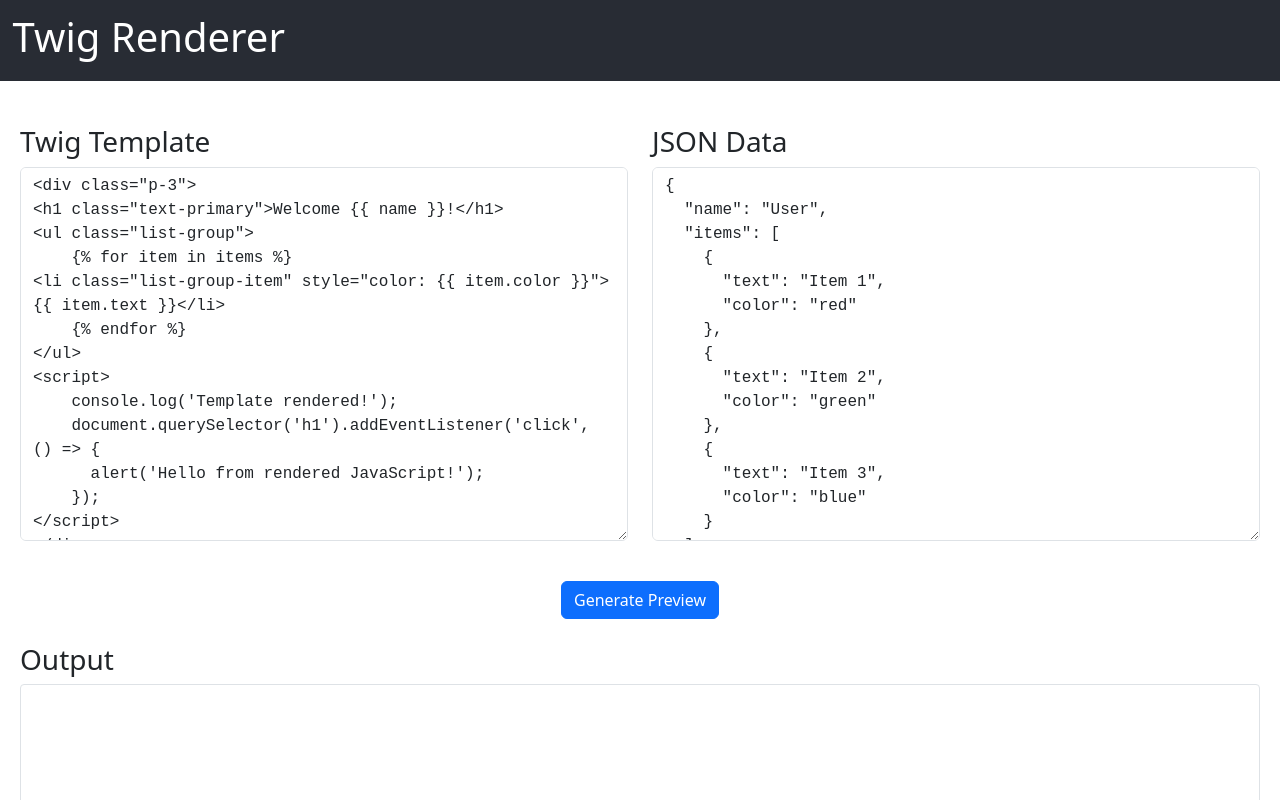
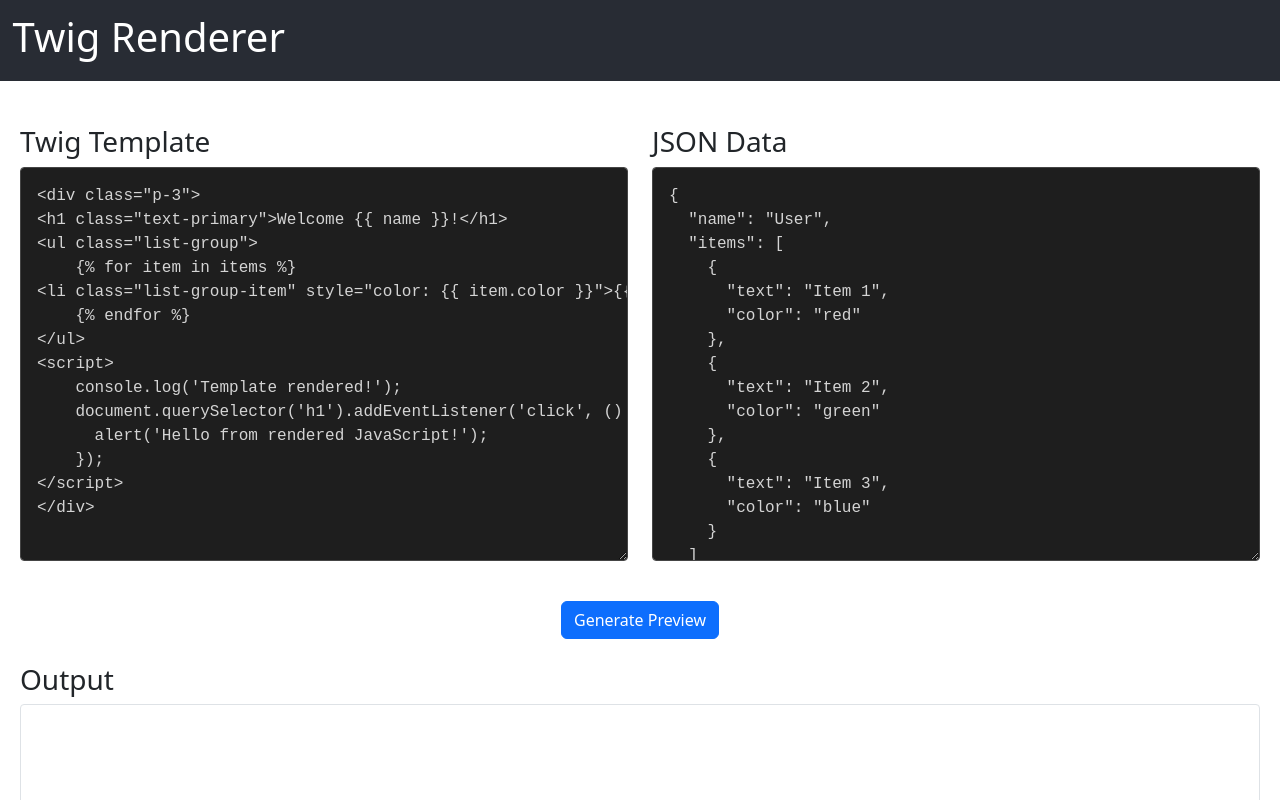
Before and after one commit to kartolab/react-twig-preview, a React (Create React App) app: page / in a window 1280 px wide. Shown: the top 800 px of the page. Built offline with nearby package versions, Linux system fonts and the light colour scheme.

Commit message:
Make inputs dark mode

```diff
--- a/src/components/TwigRenderer.css
+++ b/src/components/TwigRenderer.css
@@ -1,8 +1,20 @@
-/* Bootstrap will handle most styling */
+/* Code editor styling for the textarea */
 .template-textarea {
+    white-space: pre !important;
+    overflow-x: auto !important;
     min-height: 400px;
     width: 100%;
     margin-bottom: 1rem;
+    font-family: 'Consolas', 'Monaco', 'Courier New', monospace;
+    background-color: #1e1e1e;
+    color: #d4d4d4;
+    padding: 1rem;
+    border: 1px solid #454545;
+    border-radius: 4px;
+    line-height: 1.5;
+    tab-size: 4;
+    -moz-tab-size: 4;
+    resize: vertical;
 }
 .code-output {
     white-space: pre-wrap;
--- a/src/components/TwigRenderer.js
+++ b/src/components/TwigRenderer.js
@@ -80,6 +80,20 @@ function TwigRenderer() {
             value={twigCode}
             onChange={(e) => setTwigCode(e.target.value)}
             placeholder="Enter Twig code here..."
+            spellCheck="false"
+            onKeyDown={(e) => {
+              if (e.key === 'Tab') {
+                e.preventDefault();
+                const start = e.target.selectionStart;
+                const end = e.target.selectionEnd;
+                const spaces = '    ';
+                const value = e.target.value;
+                setTwigCode(value.substring(0, start) + spaces + value.substring(end));
+                setTimeout(() => {
+                  e.target.selectionStart = e.target.selectionEnd = start + spaces.length;
+                }, 0);
+              }
+            }}
           />
         </div>
         <div className="col-md-6">
@@ -90,6 +104,20 @@ function TwigRenderer() {
             value={jsonData}
             onChange={(e) => setJsonData(e.target.value)}
             placeholder="Enter JSON data here..."
+            spellCheck="false"
+            onKeyDown={(e) => {
+              if (e.key === 'Tab') {
+                e.preventDefault();
+                const start = e.target.selectionStart;
+                const end = e.target.selectionEnd;
+                const spaces = '    ';
+                const value = e.target.value;
+                setJsonData(value.substring(0, start) + spaces + value.substring(end));
+                setTimeout(() => {
+                  e.target.selectionStart = e.target.selectionEnd = start + spaces.length;
+                }, 0);
+              }
+            }}
           />
         </div>
       </div>
```
